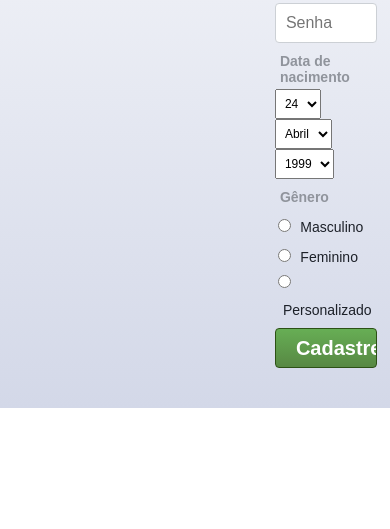
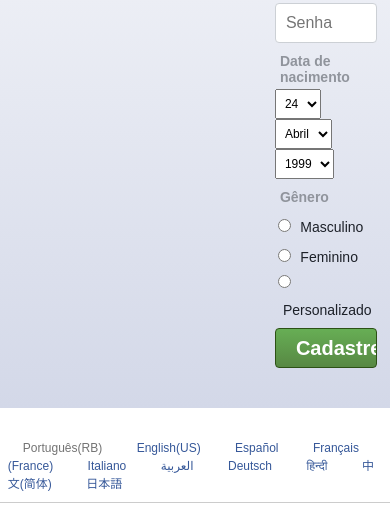
Before and after one commit to LuuizAlves/Front-End-Login_Facebook, a plain HTML site: page index.html in a window 390 px wide. Shown: the part 437-966 px from the top of the page. Before the commit the page ends 845 px from the top, so only its background shows below. Drawn offline with Linux system fonts and the light colour scheme.

Commit message:
Adicionado linguas no rodapé - não responsivo

```diff
--- a/css/style.css
+++ b/css/style.css
@@ -151,3 +151,19 @@ section.main{
     width: auto !important;
     display: inline-block;
 }
+.linguas{
+    padding: 30px 0;
+}
+.linguas .center{
+    padding-bottom: 10px;
+    border-bottom: 1px solid #CCCCCC;
+}
+.linguas a{
+    padding: 15px;
+    font-size: 12px;
+    color: #365899;
+    text-decoration: none;
+}
+.linguas .selected-lingua{
+    color: #737373;
+}
--- a/index.html
+++ b/index.html
@@ -109,5 +109,19 @@
                 <div class="clear"></div>
             </div>
         </section>
+        <section class="linguas">
+            <div class="center">
+                <a href="#" class="selected-lingua">Português(RB)</a>
+                <a href="#">English(US)</a>
+                <a href="#">Español</a>
+                <a href="#">Français (France)</a>
+                <a href="#">Italiano</a>
+                <a href="#">العربية</a>
+                <a href="#">Deutsch</a>
+                <a href="#">हिन्दी</a>
+                <a href="#">中文(简体)</a>
+                <a href="#">日本語</a>
+            </div>
+        </section>
     </body>
 </html>
```
